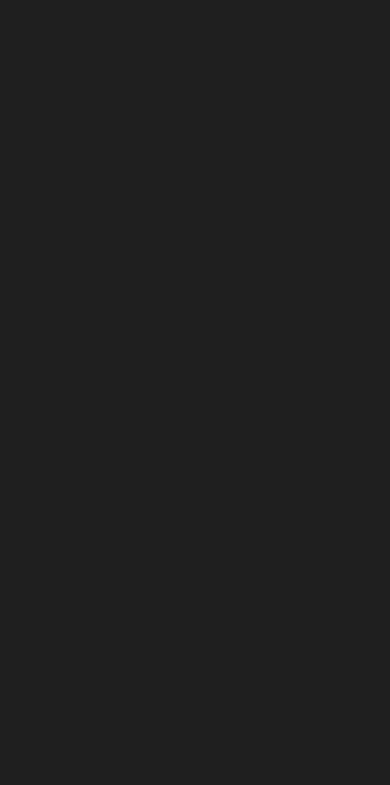
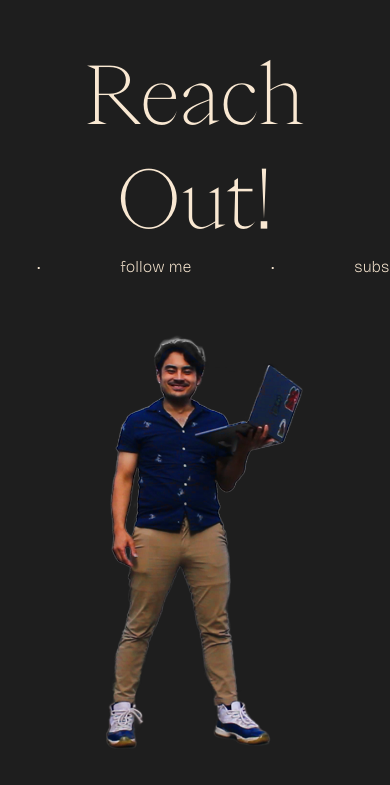
Before and after one commit to darcynoa/noahdarcy.dev, a Next.js app: page / in a window 390 px wide. Shown: the part 4788-5573 px from the top of the page. Before the commit the page ends 4773 px from the top, so only its background shows below. Built offline with nearby package versions, Linux system fonts and the light colour scheme; a web font is replaced by a local one.

Commit message:
contact section mobile responsiveness

```diff
--- a/app/page.tsx
+++ b/app/page.tsx
@@ -13,7 +13,7 @@ export default function Home() {
             <Hero />
             <Work />
             <Gift />
-            {/* <Contact /> */}
+            <Contact />
         </>
     );
 }
--- a/components/home/Contact.tsx
+++ b/components/home/Contact.tsx
@@ -37,11 +37,32 @@ export default function Contact() {
 
     useGSAP(
         () => {
+            const mm = gsap.matchMedia();
+
             marqueeTimeline.current = gsap.timeline({
                 repeat: -1,
                 defaults: { ease: "none" },
             });
 
+            mm.add("(max-width: 1023px)", () => {
+                if (!marqueeTimeline.current) return;
+                gsap.set(marqueeRef.current, {
+                    xPercent: 0,
+                });
+
+                marqueeTimeline.current
+                    .to(marqueeRef.current, {
+                        xPercent: -59.1,
+                        duration: 10,
+                        ease: "none",
+                    })
+                    .set(marqueeRef.current, {
+                        xPercent: 0,
+                    });
+            });
+
+            mm.add("(min-width: 64rem)", () => {
+                if (!marqueeTimeline.current) return;
                 gsap.set(marqueeRef.current, {
                     xPercent: 0,
                 });
@@ -55,7 +76,9 @@ export default function Contact() {
                     .set(marqueeRef.current, {
                         xPercent: 0,
                     });
+            });
         },
+
         { scope: marqueeRef },
     );
 
@@ -76,8 +99,8 @@ export default function Contact() {
     };
 
     return (
-        <section className="pointer-events-none relative flex h-screen w-full flex-col items-center justify-center">
-            <h1 className="font-main text-cream text-[5rem] font-thin lg:text-[7.5rem]">
+        <section className="relative flex h-screen w-full flex-col items-center justify-center overflow-hidden">
+            <h1 className="font-main text-cream text-center text-[5rem] leading-[1.3] font-thin lg:text-left lg:text-[7.5rem]">
                 Reach Out!
             </h1>
             <Image
@@ -92,7 +115,7 @@ export default function Contact() {
                 ref={marqueeRef}
                 onPointerEnter={onPointerEnter}
                 onPointerLeave={onPointerLeave}
-                className="text-cream font-body pointer-events-auto absolute top-1/2 left-0 flex -translate-y-1/2 gap-[5rem] text-[1rem] font-thin"
+                className="text-cream font-body pointer-events-auto absolute top-1/3 left-0 flex origin-[left_center] -translate-y-1/2 gap-[5rem] text-[1rem] font-thin lg:top-1/2 lg:rotate-0"
             >
                 {[
                     ...marqueeItems,
```
Lines whose indentation alone changed are shown as unchanged.
